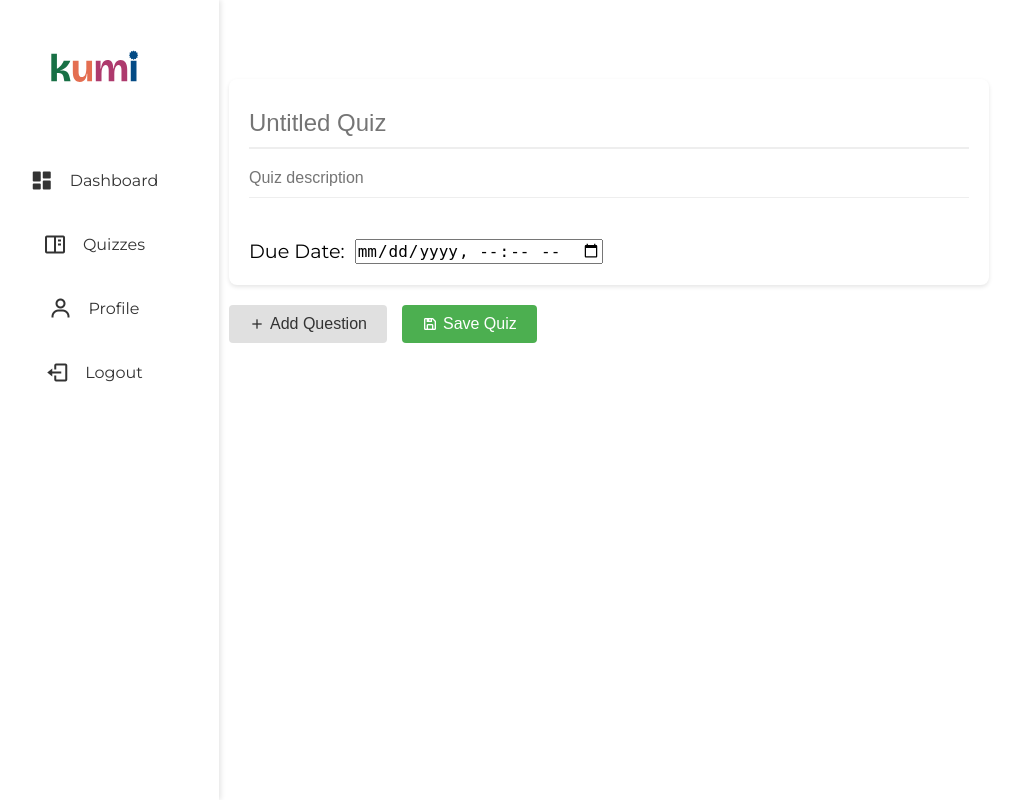
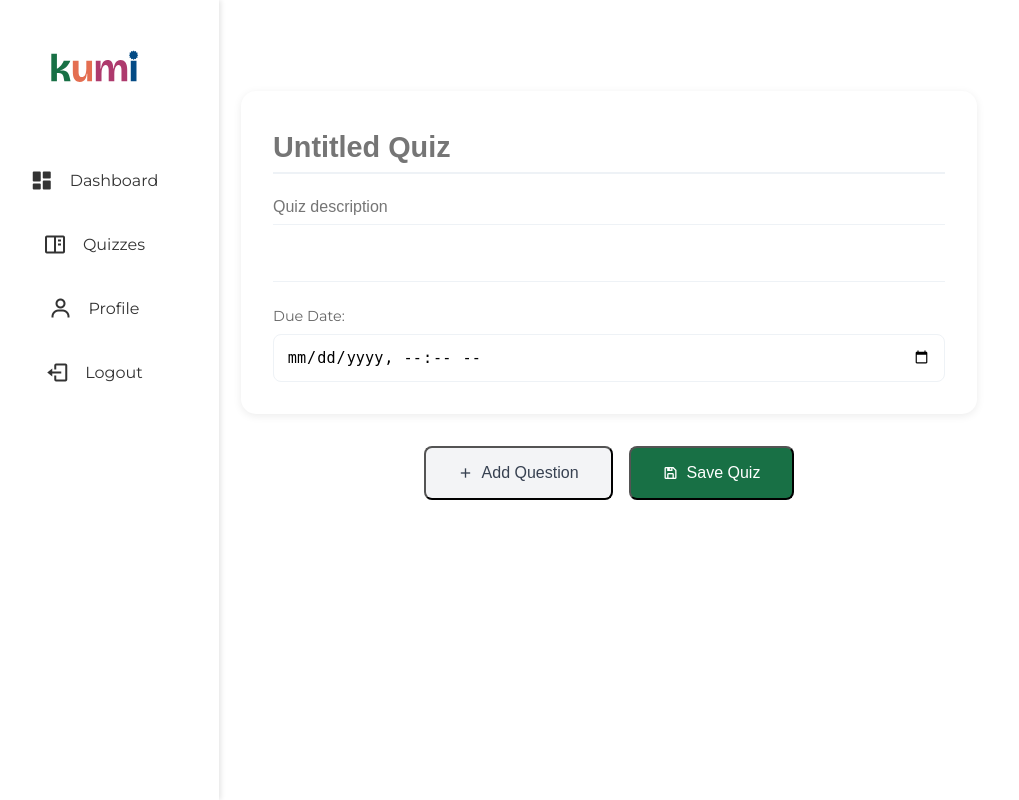
Before and after one commit to nanadotam/kumi_fcln, a PHP site: page /view/create_quiz.php in a window 1280 px wide. Shown: the whole page, without its empty margins (31-1050 px from the left). Run offline with PHP 8.4, Linux system fonts and the light colour scheme; the visitor is signed in with stand-in values (Sample User, id 1); data that the repository does not hold is empty.

Commit message:
style changes

```diff
--- a/assets/css/create_quiz.css
+++ b/assets/css/create_quiz.css
@@ -1,134 +1,112 @@
 .quiz-creator {
     max-width: 800px;
     margin: 2rem auto;
-    padding: 20px;
+    padding: 2rem;
 }
 
 .quiz-header {
     background: white;
-    padding: 20px;
-    border-radius: 8px;
-    margin-bottom: 20px;
-    box-shadow: 0 2px 4px rgba(0,0,0,0.1);
+    padding: 2rem;
+    border-radius: 15px;
+    margin-bottom: 2rem;
+    box-shadow: 0 2px 8px rgba(0, 0, 0, 0.08);
 }
 
 .quiz-title {
     width: 100%;
-    font-size: 24px;
+    font-size: 1.8rem;
+    font-weight: 600;
     border: none;
-    border-bottom: 2px solid #eee;
-    padding: 10px 0;
-    margin-bottom: 10px;
+    padding: 0.5rem 0;
+    margin-bottom: 1rem;
+    border-bottom: 2px solid #eef2f6;
+    transition: border-color 0.3s ease;
+}
+
+.quiz-title:focus {
+    outline: none;
+    border-color: var(--color-primary);
 }
 
 .quiz-description {
     width: 100%;
+    font-size: 1rem;
     border: none;
-    border-bottom: 1px solid #eee;
-    padding: 10px 0;
-    margin-bottom: 20px;
+    padding: 0.5rem 0;
+    margin-bottom: 1.5rem;
+    border-bottom: 1px solid #eef2f6;
+    transition: border-color 0.3s ease;
 }
 
 .quiz-settings {
-    display: flex;
-    gap: 20px;
-    margin-top: 20px;
+    display: grid;
+    grid-template-columns: repeat(auto-fit, minmax(200px, 1fr));
+    gap: 1.5rem;
+    margin-top: 2rem;
+    padding-top: 1.5rem;
+    border-top: 1px solid #eef2f6;
 }
 
 .setting-group {
     display: flex;
-    align-items: center;
-    gap: 10px;
+    flex-direction: column;
+    gap: 0.5rem;
+}
+
+.setting-group label {
+    font-size: 0.9rem;
+    color: #666;
+}
+
+.setting-group input,
+.setting-group select {
+    padding: 0.8rem;
+    border: 1px solid #eef2f6;
+    border-radius: 8px;
+    font-size: 0.95rem;
+    transition: all 0.3s ease;
 }
 
 .question-card {
     background: white;
-    padding: 20px;
-    border-radius: 8px;
-    margin-bottom: 20px;
-    box-shadow: 0 2px 4px rgba(0,0,0,0.1);
-}
-
-.question-header {
-    display: flex;
-    gap: 15px;
-    margin-bottom: 15px;
-}
-
-.question-text {
-    flex: 1;
-    padding: 8px;
-    border: 1px solid #ddd;
-    border-radius: 4px;
-}
-
-.question-type {
-    padding: 8px;
-    border: 1px solid #ddd;
-    border-radius: 4px;
-}
-
-.options-container {
-    padding-left: 20px;
-}
-
-.option-item {
-    display: flex;
-    align-items: center;
-    gap: 10px;
-    margin-bottom: 10px;
-}
-
-.option-input {
-    flex: 1;
-    padding: 8px;
-    border: 1px solid #ddd;
-    border-radius: 4px;
+    padding: 2rem;
+    border-radius: 15px;
+    margin-bottom: 1.5rem;
+    box-shadow: 0 2px 8px rgba(0, 0, 0, 0.08);
+    border: 1px solid #eef2f6;
 }
 
 .action-buttons {
     display: flex;
-    gap: 15px;
-    margin-top: 20px;
+    gap: 1rem;
+    margin-top: 2rem;
+    justify-content: center;
 }
 
 .btn-add, .btn-save {
-    padding: 10px 20px;
-    border: none;
-    border-radius: 4px;
-    cursor: pointer;
+    padding: 1rem 2rem;
+    border-radius: 8px;
+    font-weight: 500;
     display: flex;
     align-items: center;
-    gap: 5px;
+    gap: 0.5rem;
+    transition: all 0.3s ease;
 }
 
 .btn-add {
-    background: #e0e0e0;
-    color: #333;
+    background: #f3f4f6;
+    color: #374151;
 }
 
 .btn-save {
-    background: #4CAF50;
+    background: var(--color-primary);
     color: white;
 }
 
-.btn-delete {
-    background: #ff5252;
-    color: white;
-    border: none;
-    border-radius: 4px;
-    padding: 8px;
-    cursor: pointer;
-}
-
 .btn-add:hover {
-    background: #d5d5d5;
+    background: #e5e7eb;
 }
 
 .btn-save:hover {
-    background: #45a049;
+    background: #166339;
 }
-
-.btn-delete:hover {
-    background: #ff1744;
-}
--- a/view/quiz.php
+++ b/view/quiz.php
@@ -94,7 +94,7 @@ if ($userRole === 'student') {
             </div>
 
             <div class="quiz-sections">
-                <section class="available-quizzes">
+                <!-- <section class="available-quizzes">
                     <h2>Ready to Take</h2>
                     <div class="quiz-grid">
                         <?php foreach ($availableQuizzes as $quiz): ?>
@@ -118,7 +118,7 @@ if ($userRole === 'student') {
                             </div>
                         <?php endforeach; ?>
                     </div>
-                </section>
+                </section> -->
 
                 <section class="completed-quizzes">
                     <h2>Completed Quizzes</h2>
```
Also changed, not shown: assets/css/quiz.css (+43 -16 lines).
